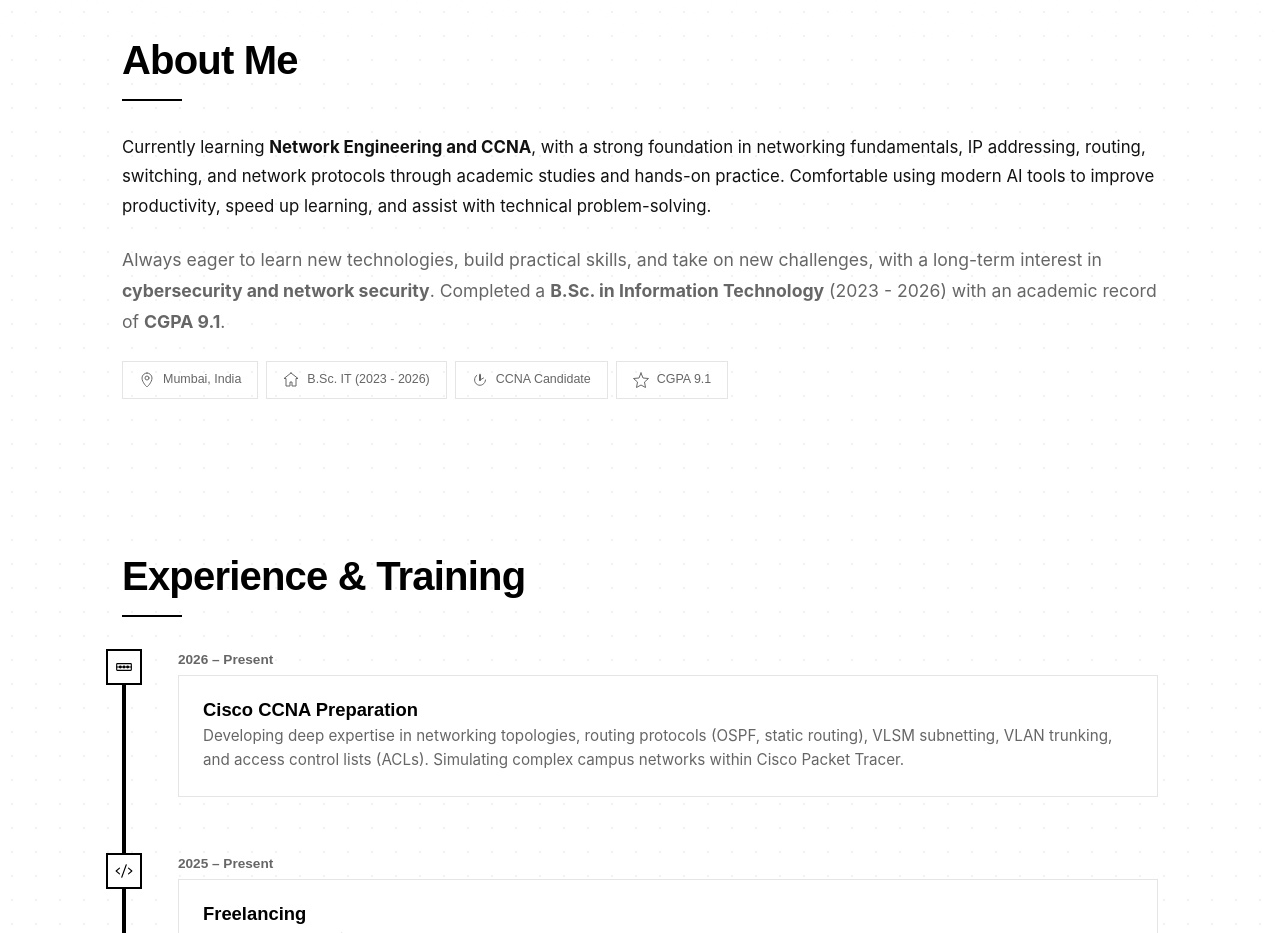
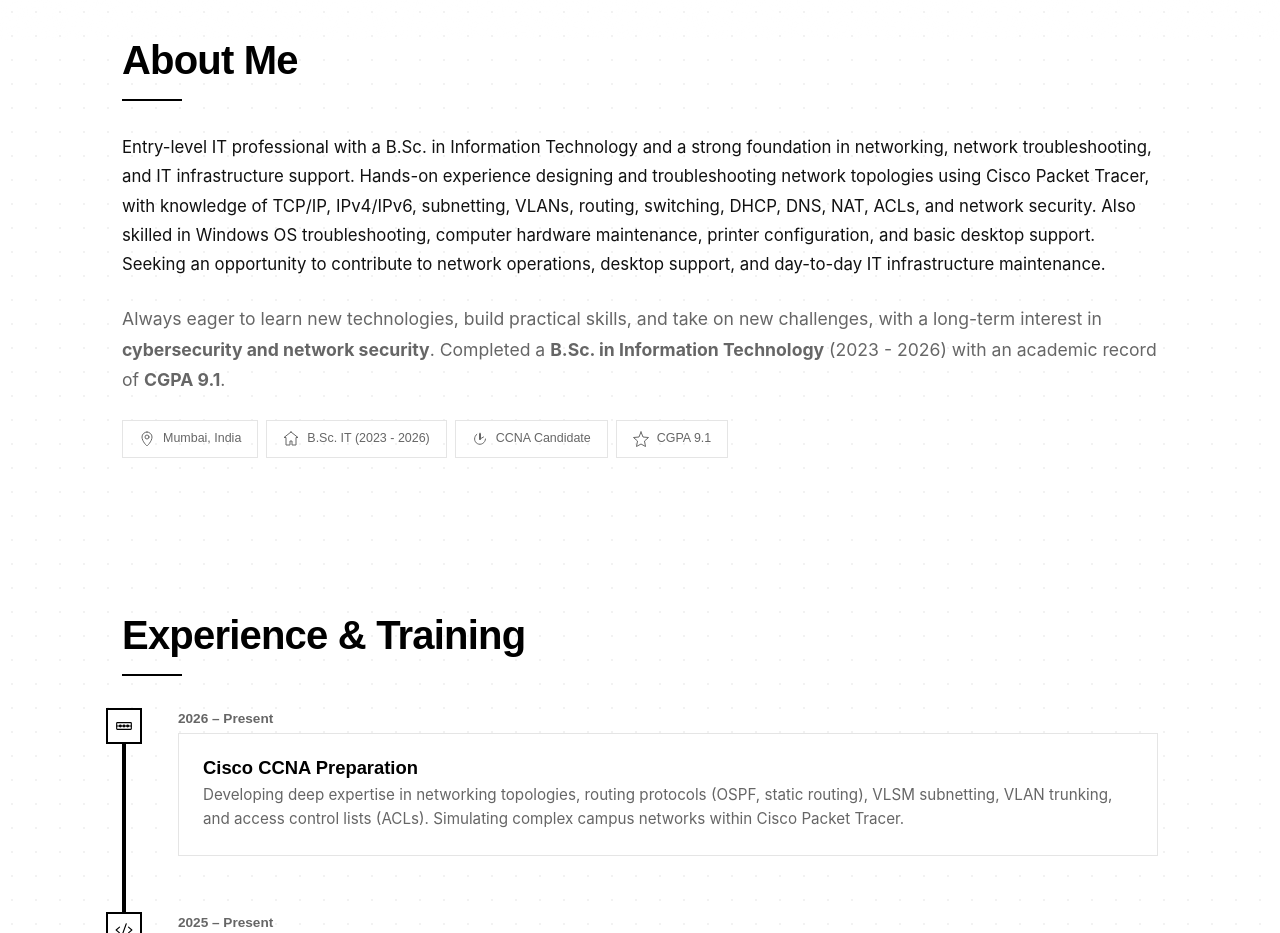
Before and after one commit to MohammadMudassirmk/Portfolio, a plain HTML site: page index.html in a window 1280 px wide. Shown: the part 840-1773 px from the top of the page. Drawn offline with Linux system fonts and the light colour scheme.

Commit message:
Update index.html

```diff
--- a/index.html
+++ b/index.html
@@ -182,10 +182,11 @@
       <div class="about-grid">
         <div class="about-left">
           <p class="about-text fade-up delay-2">
-            Currently learning <strong>Network Engineering and CCNA</strong>, with a strong foundation in networking
-            fundamentals, IP addressing, routing, switching, and network protocols through academic studies and hands-on
-            practice. Comfortable using modern AI tools to improve productivity, speed up learning, and assist with
-            technical problem-solving.
+           Entry-level IT professional with a B.Sc. in Information Technology and a strong foundation in networking, network troubleshooting, and IT
+infrastructure support. Hands-on experience designing and troubleshooting network topologies using Cisco Packet Tracer, with knowledge of
+TCP/IP, IPv4/IPv6, subnetting, VLANs, routing, switching, DHCP, DNS, NAT, ACLs, and network security. Also skilled in Windows OS
+troubleshooting, computer hardware maintenance, printer configuration, and basic desktop support. Seeking an opportunity to contribute to
+network operations, desktop support, and day-to-day IT infrastructure maintenance.
           </p>
           <p class="about-text fade-up delay-2"
             style="margin-top: 1.5rem; font-size: 1.1rem; color: var(--color-text-muted);">
```
